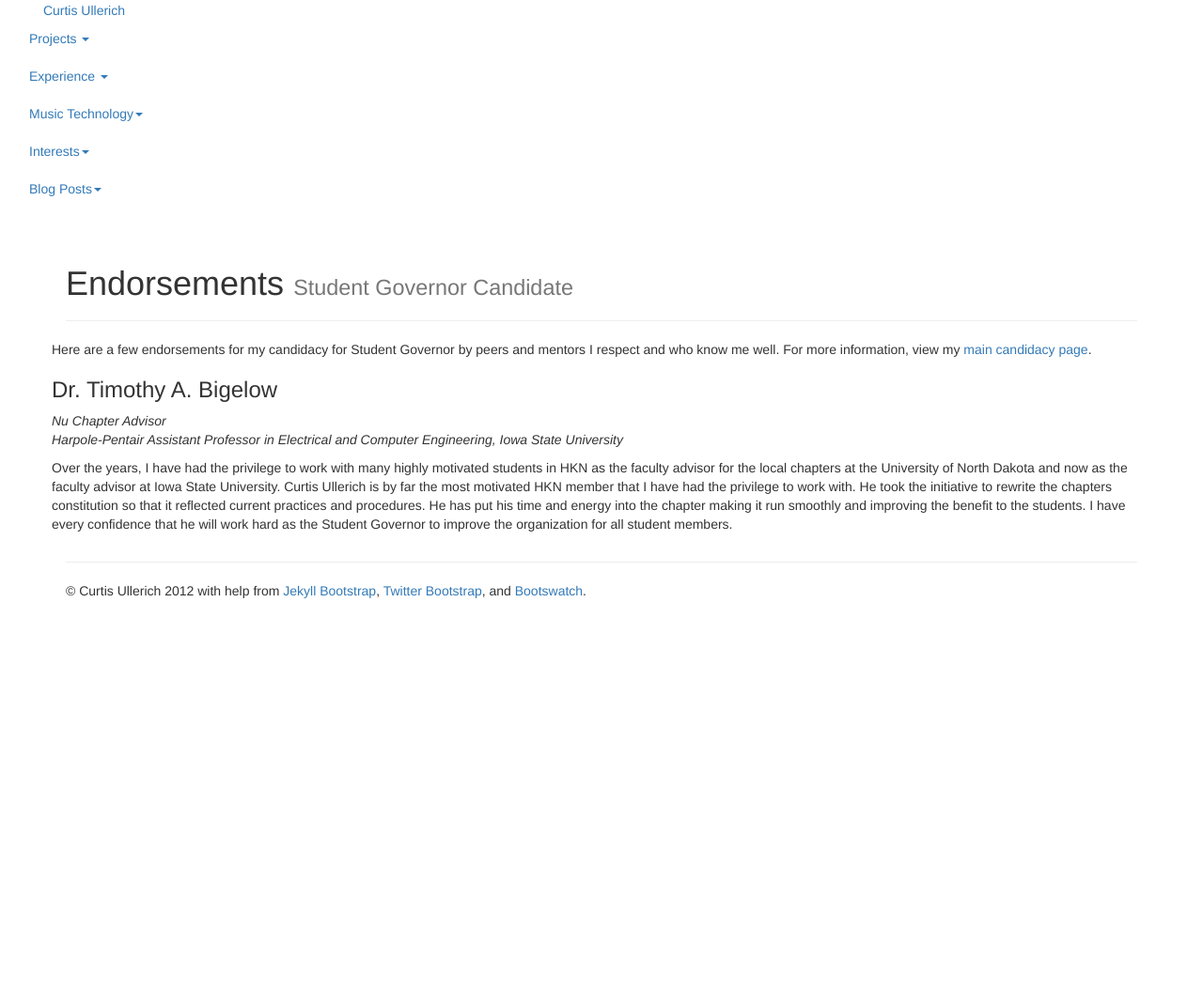
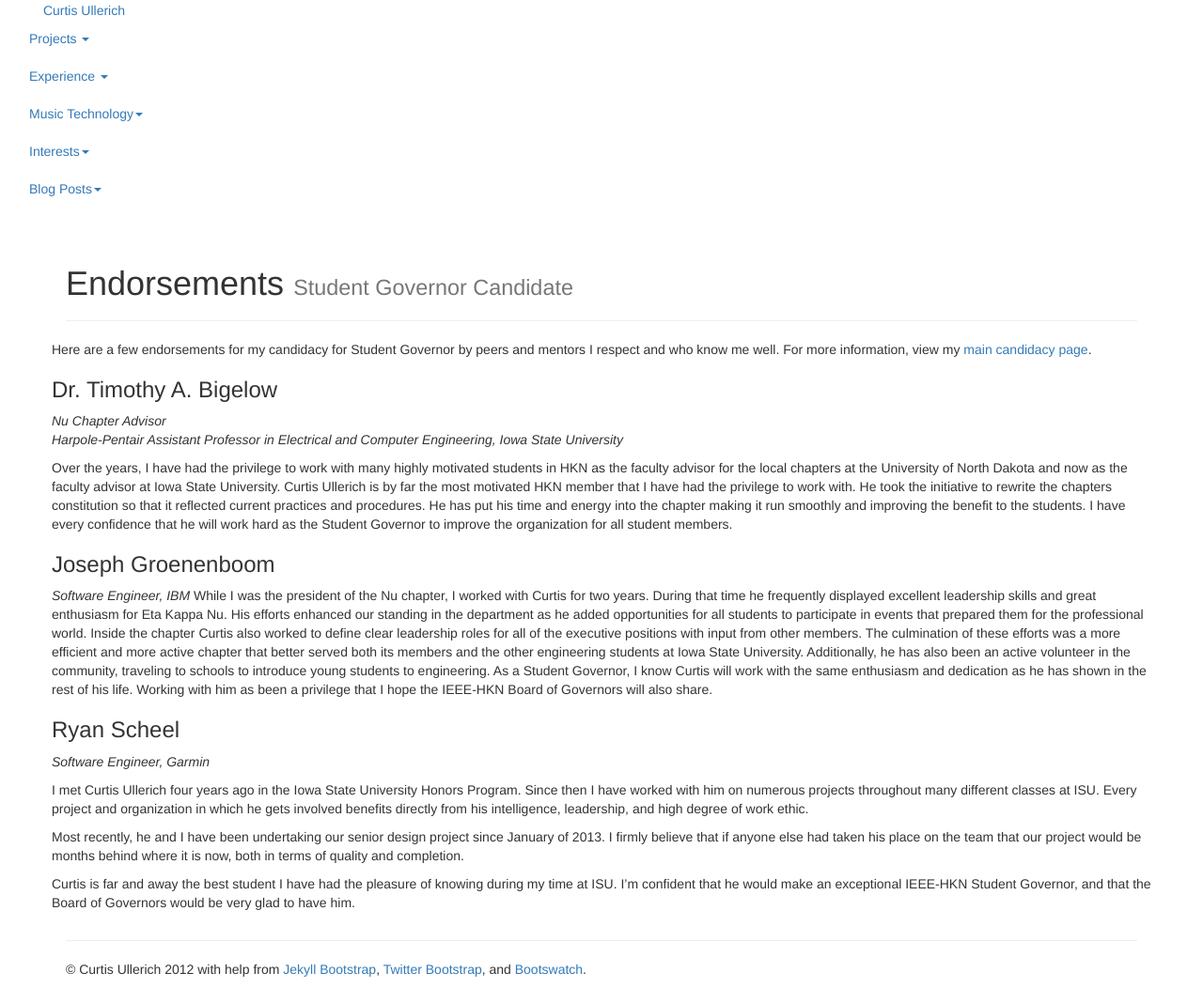
Before and after one commit to curtisullerich/portfolio, a Jekyll site: the page built from bog/endorsements.md, in a window 1280 px wide. Shown: the whole page at 94% size. Built offline with Jekyll 4.4.1, drawn with Linux system fonts in a browser that asks for light colours; nearby versions of some CDN libraries; library files that are not in the unit come from our copies; comment, search, counter and statistics services are not loaded; before the commit the page ends 900 px from its top, so only the background shows below that.

Commit message:
added two more endorsements

```diff
--- a/bog/endorsements.md
+++ b/bog/endorsements.md
@@ -12,3 +12,16 @@ Here are a few endorsements for my candidacy for Student Governor by peers and m
 *Harpole-Pentair Assistant Professor in Electrical and Computer Engineering, Iowa State University*
 
 Over the years, I have had the privilege to work with many highly motivated students in HKN as the faculty advisor for the local chapters at the University of North Dakota and now as the faculty advisor at Iowa State University.  Curtis Ullerich is by far the most motivated HKN member that I have had  the privilege to work with.  He took the initiative to rewrite the chapters constitution so that it reflected current practices and procedures.  He has put his time and energy into the chapter making it run smoothly and improving the benefit to the students.  I have every confidence that he will work hard as the Student Governor to improve the organization for all student members.
+
+###Joseph Groenenboom
+*Software Engineer, IBM*
+While I was the president of the Nu chapter, I worked with Curtis for two years.  During that time he frequently displayed excellent leadership skills and great enthusiasm for Eta Kappa Nu.  His efforts enhanced our standing in the department as he added opportunities for all students to participate in events that prepared them for the professional world.  Inside the chapter Curtis also worked to define clear leadership roles for all of the executive positions with input from other members.  The culmination of these efforts was a more efficient and more active chapter that better served both its members and the other engineering students at Iowa State University.  Additionally, he has also been an active volunteer in the community, traveling to schools to introduce young students to engineering.  As a Student Governor, I know Curtis will work with the same enthusiasm and dedication as he has shown in the rest of his life.  Working with him as been a privilege that I hope the IEEE-HKN Board of Governors will also share.
+
+###Ryan Scheel
+*Software Engineer, Garmin*
+
+I met Curtis Ullerich four years ago in the Iowa State University Honors Program. Since then I have worked with him on numerous projects throughout many different classes at ISU. Every project and organization in which he gets involved benefits directly from his intelligence, leadership, and high degree of work ethic.
+
+Most recently, he and I have been undertaking our senior design project since January of 2013. I firmly believe that if anyone else had taken his place on the team that our project would be months behind where it is now, both in terms of quality and completion.
+
+Curtis is far and away the best student I have had the pleasure of knowing during my time at ISU. I'm confident that he would make an exceptional IEEE-HKN Student Governor, and that the Board of Governors would be very glad to have him.
```
